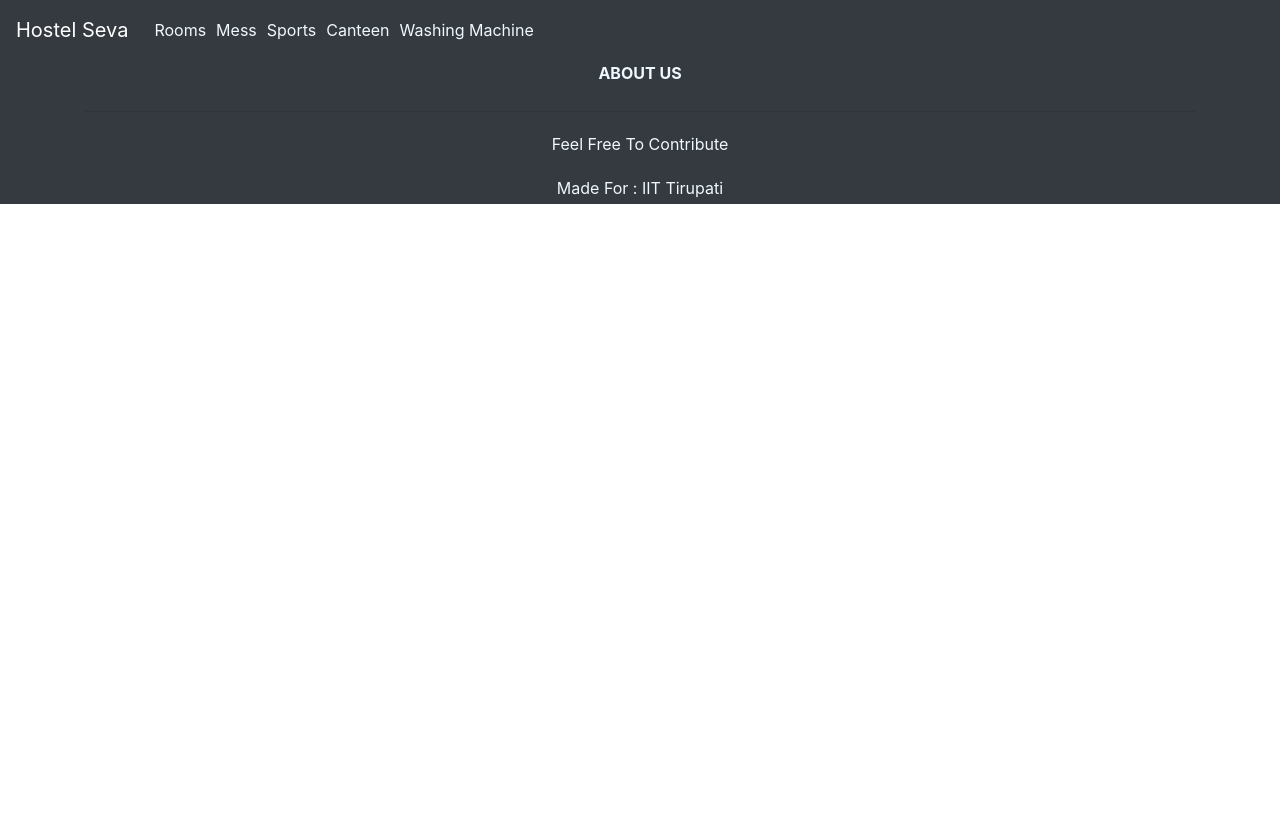
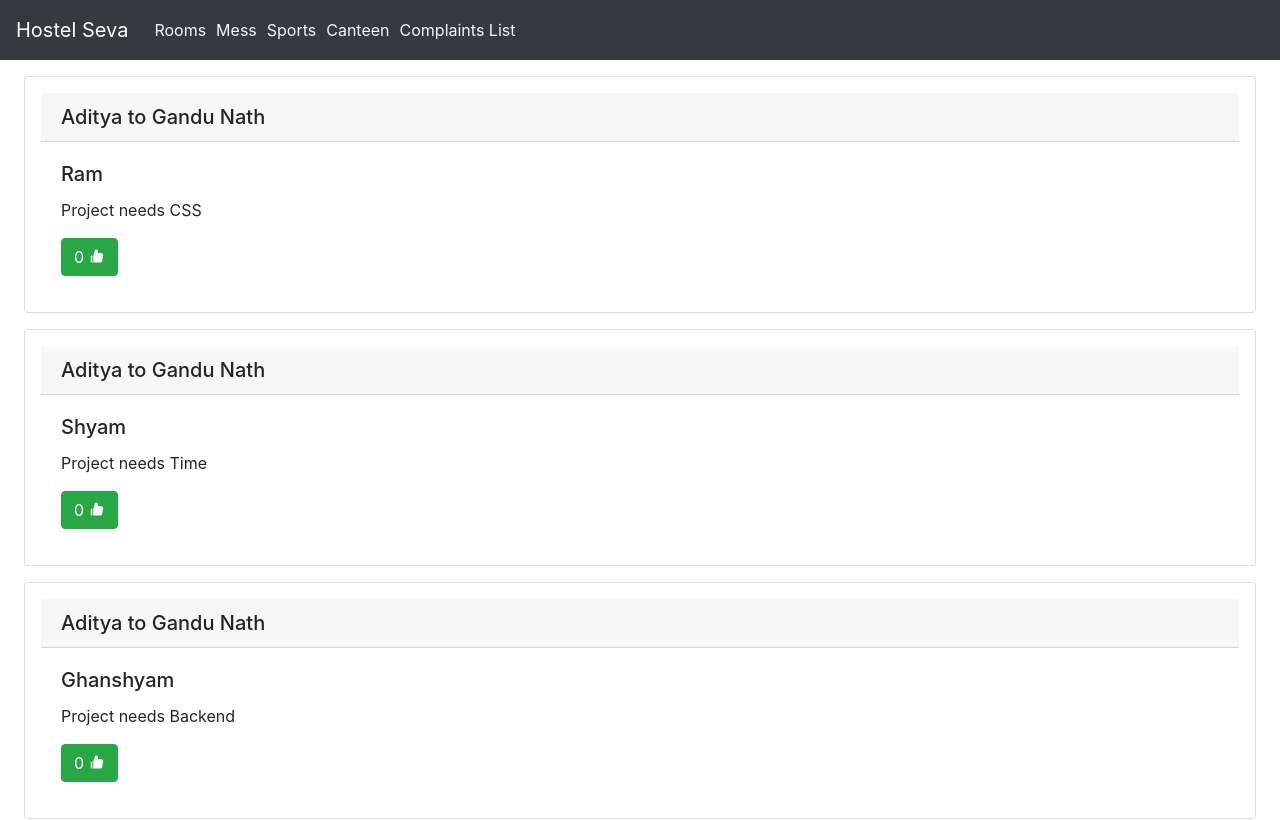
Before and after one commit to ThyPandaKing/hostel-seva, a React (Create React App) app: page /complaints in a window 1280 px wide. Shown: the top 820 px of the page. Built offline with nearby package versions, Linux system fonts and the light colour scheme.

Commit message:
Complaint box added and working

```diff
--- a/package.json
+++ b/package.json
@@ -10,6 +10,7 @@
     "react": "^17.0.2",
     "react-bootstrap": "^1.6.0",
     "react-dom": "^17.0.2",
+    "react-icons": "^4.2.0",
     "react-router-dom": "^5.2.0",
     "react-scripts": "4.0.3",
     "web-vitals": "^1.1.2"
--- a/src/App.js
+++ b/src/App.js
@@ -6,8 +6,8 @@ import Mess from './Components/Mess/Mess';
 import Canteen from './Components/Canteen/Canteen';
 import Sports from './Components/Sports/Sports';
 import Rooms from './Components/Rooms/Rooms';
-import WashingMachine from './Components/WashingMachine/Washing-machine';
 import Footer from './Components/Footer';
+import ComplaintList from './Components/Complaints/ComplaintList';
 
 function App () {
   return (
@@ -28,11 +28,12 @@ function App () {
           <Route exact path="/sports">
             <Sports />
           </Route>
-          <Route exact path="/washing-machine">
-            <WashingMachine />
-          </Route>
+
           <Route exact path="/canteen">
             <Canteen />
+          </Route>
+          <Route exact path="/complaints">
+            <ComplaintList />
           </Route>
 
         </Switch>
--- /dev/null
+++ b/src/Components/Complaints/ComplaintCard.js
@@ -0,0 +1,39 @@
+import {Card, Button} from 'react-bootstrap';
+import {AiFillLike} from 'react-icons/ai';
+
+const ComplaintCard = ({
+  title,
+  fromUser,
+  toAdmin,
+  complaint,
+  Likes,
+  AddLikes,
+  id,
+}) => {
+  return (
+    <div>
+      <Card className="m-3 p-3">
+        <Card.Header as="h5">{fromUser} to {toAdmin} </Card.Header>
+        <Card.Body>
+          <Card.Title>{title}</Card.Title>
+          <Card.Text>
+            {complaint}
+          </Card.Text>
+          <Button
+            variant="success"
+            onClick={() => {
+              AddLikes (id);
+            }}
+          >
+            {Likes}
+            <AiFillLike style={{marginLeft: '5px', marginBottom: '5px'}} />
+          </Button>
+        </Card.Body>
+
+      </Card>
+
+    </div>
+  );
+};
+
+export default ComplaintCard;
--- /dev/null
+++ b/src/Components/Complaints/ComplaintData.js
@@ -0,0 +1,28 @@
+let ComplaintData = [
+  {
+    title: 'Ram',
+    complaint: 'Project needs CSS',
+    fromUser: 'Aditya',
+    toAdmin: 'Gandu Nath',
+    Likes: 0,
+    id: 1,
+  },
+  {
+    title: 'Shyam',
+    complaint: 'Project needs Time',
+    fromUser: 'Aditya',
+    toAdmin: 'Gandu Nath',
+    Likes: 0,
+    id: 2,
+  },
+  {
+    title: 'Ghanshyam',
+    complaint: 'Project needs Backend',
+    fromUser: 'Aditya',
+    toAdmin: 'Gandu Nath',
+    Likes: 0,
+    id: 3,
+  },
+];
+
+export default ComplaintData;
--- /dev/null
+++ b/src/Components/Complaints/ComplaintList.js
@@ -0,0 +1,33 @@
+import ComplaintData from './ComplaintData';
+import ComplaintCard from './ComplaintCard';
+import {useState} from 'react';
+
+const ComplaintList = () => {
+  const [List, setList] = useState (ComplaintData);
+
+  const AddLikes = id => {
+    const newComplaints = List.map (data => {
+      if (data.id === id) {
+        data.Likes++;
+      }
+      return data;
+    });
+
+    setList (newComplaints);
+  };
+
+  return (
+    <div className="m-2 p-10">
+
+      {List
+        ? List.map (data => (
+            <ComplaintCard key={data.id} {...data} AddLikes={AddLikes} />
+          ))
+        : <div>
+            <h1>No Complaints , what a bless !!</h1>
+          </div>}
+    </div>
+  );
+};
+
+export default ComplaintList;
--- /dev/null
+++ b/src/Components/Complaints/Complaints.js
@@ -0,0 +1,68 @@
+import {Button} from 'react-bootstrap';
+import {useState} from 'react';
+import ComplaintData from './ComplaintData';
+
+const Complaints = ({from_User, to_Admin}) => {
+  const [title, setTitle] = useState ('');
+  const [complaint, setComplaint] = useState ('');
+  const [fromUser, setFromUser] = useState (from_User);
+  const [toAdmin, setToAdmin] = useState (to_Admin);
+
+  const initialState = () => {
+    setFromUser (from_User);
+    setToAdmin (to_Admin);
+    setTitle ('');
+    setComplaint ('');
+  };
+
+  const AddPost = () => {
+    ComplaintData.push ({
+      title,
+      complaint,
+      fromUser,
+      toAdmin,
+      Likes: 0,
+      id: new Date ().getTime ().toString (),
+    });
+
+    initialState ();
+  };
+
+  return (
+    <div className="container p-2">
+      <div className="d-flex mx-2">
+        <div className="complaint p-2 bd-highlight border border-bottom-0 rounded-top">
+          Complaint
+        </div>
+
+      </div>
+      <div className="input-block mx-2 p-2 bd-highlight border-0">
+        <div className="input-group mb-3 my-1">
+          <span className="input-group-text" id="basic-addon1">Title</span>
+          <input
+            type="text"
+            className="form-control"
+            placeholder="Title"
+            aria-label="Username"
+            aria-describedby="basic-addon1"
+            value={title}
+            onChange={e => setTitle (e.target.value)}
+          />
+        </div>
+        <div className="input-group mb-3">
+          <textarea
+            className="form-control"
+            aria-label="With textarea"
+            value={complaint}
+            onChange={e => setComplaint (e.target.value)}
+          />
+        </div>
+        <h6>From : {fromUser}</h6>
+        <h6>To : {toAdmin}</h6>
+        <Button variant="primary" onClick={AddPost}>Post</Button>
+      </div>
+    </div>
+  );
+};
+
+export default Complaints;
--- a/src/Components/Mess/Complaints.js
+++ /dev/null
@@ -1,50 +0,0 @@
-import { useState } from "react";
-import './mess.css';
-
-const Complaints = () => {
-  const [toggle, setToggle] = useState("complaints");
-
-  function change(option){
-    var complaint =  document.getElementsByClassName("complaint")[0]
-    var review = document.getElementsByClassName("review")[0]
-     if(option == 'complaint'){
-       complaint.classList.add("border");
-       complaint.classList.add("bd-highlight");
-       review.classList.remove("border");
-       review.classList.remove("bd-highlight");
-     }
-     else {
-      complaint.classList.remove("border");
-      complaint.classList.remove("bd-highlight");
-      review.classList.add("border");
-      review.classList.add("bd-highlight");
-     }
-     setToggle(option)
-  }
-
-  return (
-    <div className="container p-2">
-      <div className="d-flex mx-2">
-        <div className="complaint p-2 bd-highlight border border-bottom-0 rounded-top" onClick = {() => {change("complaint")}}>Complaint</div>
-        <div className="review p-2 border-bottom-0 rounded-top" onClick = {() => {change("review")}}>Review</div>
-      </div>
-      <div className="input-block mx-2 p-2 bd-highlight border-0">
-        <div className="input-group mb-3 my-1">
-          <span className="input-group-text" id="basic-addon1">Title</span>
-          <input
-            type="text"
-            className="form-control"
-            placeholder="Title"
-            aria-label="Username"
-            aria-describedby="basic-addon1"
-          />
-        </div>
-        <div className="input-group mb-3">
-          <textarea className="form-control" aria-label="With textarea" placeholder={toggle + "..."}/>
-        </div>
-      </div>
-    </div>
-  );
-};
-
-export default Complaints;
--- a/src/Components/Mess/Mess.js
+++ b/src/Components/Mess/Mess.js
@@ -1,5 +1,5 @@
 import Schedule from './Schedule';
-import Complaints from './Complaints';
+import Complaints from '../Complaints/Complaints';
 import './mess.css';
 const Mess = () => {
   return (
@@ -37,8 +37,13 @@ const Mess = () => {
         </div>
       </div>
       <br />
-      {/* Complaint / Review */}
-      <Complaints />
+      {/* Complaint
+
+        from which user to which user... now in mess it will from user to admin
+
+        */}
+
+      <Complaints from_User="Aditya" to_Admin="Mess Sec" />
     </div>
   );
 };
--- a/src/Components/Navbar.js
+++ b/src/Components/Navbar.js
@@ -14,26 +14,12 @@ const NavBar = () => {
             <Link to="/mess">Mess</Link>
             <Link to="/sports">Sports</Link>
             <Link to="/canteen">Canteen</Link>
-            <Link to="/washing-machine">Washing Machine</Link>
+            <Link to="/complaints">Complaints List</Link>
           </Nav>
         </Navbar.Collapse>
       </Navbar>
     </div>
   );
-
-  // </Nav>;
-
-  // <div className="Navbar">
-  //   <Link to="/">Home</Link>
-  //   <div className="links-navbar">
-
-  //     <Link to="/mess">Mess</Link>
-  //     <Link to="/rooms">Rooms</Link>
-  //     <Link to="/washing-machine">Washing Machine</Link>
-  //     <Link to="/sports">Sports</Link>
-  //     <Link to="/canteen">Canteen</Link>
-  //   </div>
-  // </div>
 };
 
 export default NavBar;
--- a/src/Components/Rooms/Rooms.js
+++ b/src/Components/Rooms/Rooms.js
@@ -1,23 +1,20 @@
-
-
-
 const Rooms = () => {
-  return(
-  <div className = "p-2 container-lg">
+  return (
+    <div className="p-2 container-lg">
       {/* Announcements can be used for other pages as well*/}
-    <div className = "Annoucements container">
+      <div className="Announcements container">
         <h2>Announcements</h2>
-      <hr></hr>
+        <hr />
       </div>
       <br />
       {/* Request for cleaning/In-room Equipment */}
-    <div className = "Request container">
+      <div className="Request container">
         <h2>Request for Cleaning/In-room Equipment </h2>
-      <hr></hr>
+        <hr />
         {/* Request can be made into a component */}
         <div className="container-sm request-form">
           <div className="d-flex">
-          <input type="number" placeholder="Room number"></input>
+            <input type="number" placeholder="Room number" />
             <select class="form-control w-50 mx-5">
               <option>Some Request</option>
               <option>Lights not working</option>
@@ -28,13 +25,13 @@ const Rooms = () => {
         </div>
       </div>
       <br />
-    <div className = "Request container">
+      <div className="Request container">
         <h2>Request for Floor</h2>
-      <hr></hr>
+        <hr />
         {/* Request can be made into a component */}
         <div className="container-sm request-form">
           <div className="d-flex">
-          <input type="number" placeholder="Floor"></input>
+            <input type="number" placeholder="Floor" />
             <select class="form-control w-50 mx-5">
               <option>Issue/Request</option>
               <option>Lights not working</option>
--- a/src/Components/WashingMachine/Washing-machine.js
+++ /dev/null
@@ -1,5 +0,0 @@
-const WashingMachine = () => {
-  return <h1>Washing Machine</h1>;
-};
-
-export default WashingMachine;
```
Also changed, not shown: 1 other file (tests, documents, lock files or other folders). Lines whose indentation alone changed are shown as unchanged.
